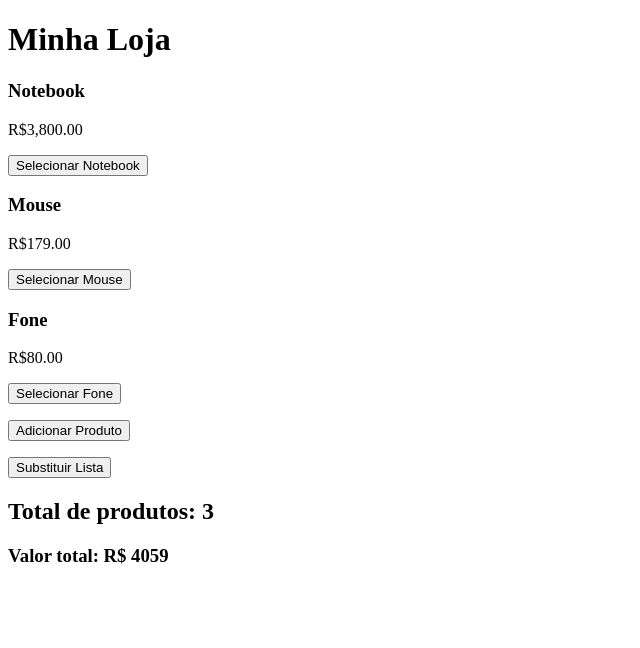
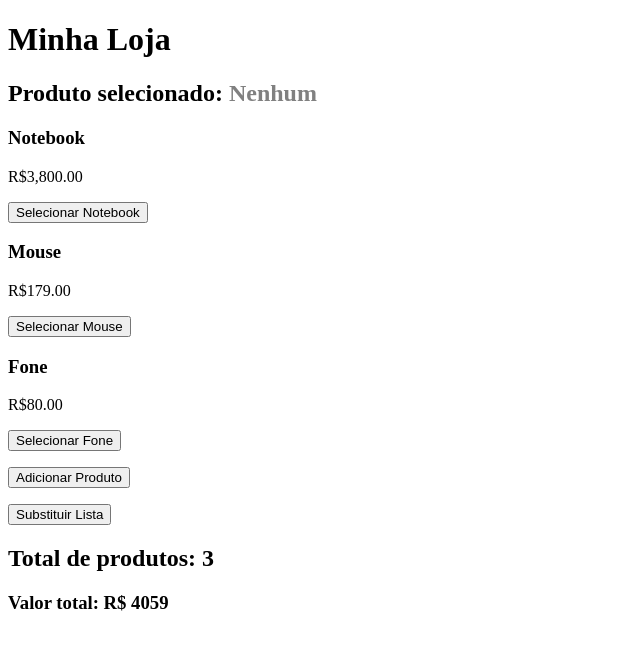
Before and after one commit to marinaazevedo21/meu-primeiro-app, an Angular app: page / in a window 1280 px wide. Shown: the top 648 px of the page, without its empty margins (0-640 px from the left). Built offline with nearby package versions, Linux system fonts and the light colour scheme.

Commit message:
effects.

```diff
--- a/src/app/features/produtos/lista-produtos/lista-produtos.html
+++ b/src/app/features/produtos/lista-produtos/lista-produtos.html
@@ -1,3 +1,12 @@
+<h2>
+  Produto selecionado:
+  @if (produtoSelecionado()) {
+    <strong style="color: green">{{ produtoSelecionado() }}</strong>
+  } @else {
+    <span style="color: gray">Nenhum</span>
+  }
+</h2>
+
 @for (item of produtos(); track item.nome) {
   <app-produto
     [nome]="item.nome"
@@ -8,7 +17,6 @@
 <p><button (click)="adicionarProduto()">Adicionar Produto</button></p>
 <p><button (click)="substituirProdutos()">Substituir Lista</button></p>
 
-
 <h2>Total de produtos: {{ totalProdutos() }}</h2>
 
 <h3>Valor total: R$ {{ valorTotal() }}</h3>
--- a/src/app/features/produtos/lista-produtos/lista-produtos.ts
+++ b/src/app/features/produtos/lista-produtos/lista-produtos.ts
@@ -1,4 +1,4 @@
-import { Component, signal, computed } from '@angular/core';
+import { Component, signal, computed, effect } from '@angular/core';
 import { Produto } from '../produto/produto';
 
 @Component({
@@ -23,10 +23,12 @@ export class ListaProdutos {
   }); //computed signal - esse calcula o valor total dos produtos
 
   exibirProduto(nome: string) {
-    console.log('Produto selecionado:', nome);
-    // Aqui você pode atualizar o estado, abrir modal, etc.
+    this.produtoSelecionado.set(nome);
   }
-  // adiciona um item ao writable signal - o upted é pra adicionar algo novo
+
+  produtoSelecionado = signal<string | null>(null);
+
+  // update - adiciona um item ao writable signal
   adicionarProduto() {
     this.produtos.update((listaAtual) => [...listaAtual, { nome: 'Teclado', preco: 250 }]);
   }
@@ -35,4 +37,24 @@ export class ListaProdutos {
     this.produtos.set([{ nome: 'Produto novo', preco: 999 }]);
   }
 
+  //método construtor - formata os objetos criados a partir desta classe
+  constructor() {
+    // estes 2 effects geram mensagens no terminal sempre que alterações são realizadas.
+    // effect observa alterações realizadas no signal (que é o vetor de produtos)
+    effect(() => {
+      console.log('Lista de produtos alterada:', this.produtos());
+    });
+
+    // effect observa alterações do computed signal (valorTotal).
+    effect(() => {
+      console.log('Valor total atualizado:', this.valorTotal());
+    });
+
+    // efect observa o tittle da página e altera se a condição for atendida
+    effect(() => {
+      if (typeof document !== 'undefined') {
+        document.title = `(${this.totalProdutos()}) Minha Loja`;
+      }
+    });
+  } //fim do constructor
 }
```
